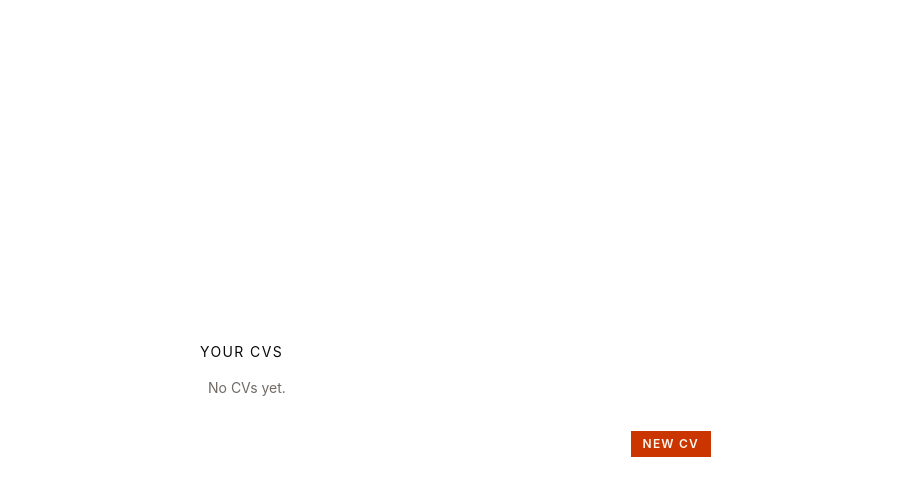
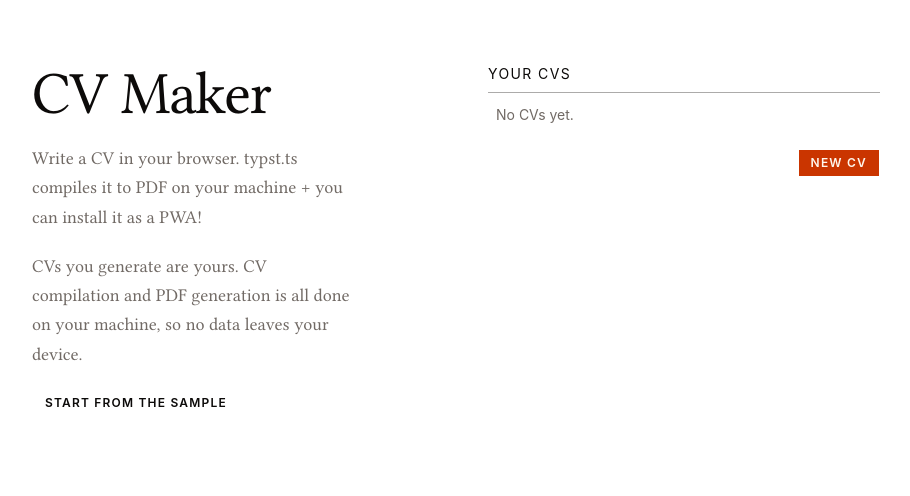
Before and after one commit to mricarte-i/cv-maker, a React (Vite) app: page / in a window 1280 px wide. Shown: the top 496 px of the page, without its empty margins (184-1094 px from the left). Built offline with nearby package versions, Linux system fonts and the light colour scheme.

Commit message:
better welcome screen

```diff
--- a/src/App.tsx
+++ b/src/App.tsx
@@ -33,7 +33,13 @@ import { emptyDocument } from "./schema/factory";
 import { parseDocument } from "./schema/parse";
 import { useHistory } from "./state/history";
 import type { CVRecord } from "./state/library";
-import { setCurrentId, useAutosave, useBoot } from "./state/persist";
+import {
+  newRecord,
+  saveRecord,
+  setCurrentId,
+  useAutosave,
+  useBoot,
+} from "./state/persist";
 import { type Action } from "./state/reducer";
 import { downloadPdf, exportDocument, importDocument } from "./state/transfer";
 import { useCompiledCV } from "./typst/useCompiledCV";
@@ -93,12 +99,42 @@ function App() {
 }
 
 /** no CV open — the way VS Code sits on a window with no folder */
+/** no CV open. the way VS Code sits on a window with no folder: what this is,
+    and everything you can open, on one screen */
 function Welcome({ onPick }: { onPick: (r: CVRecord | null) => void }) {
+  const startSample = () => {
+    const r = { ...newRecord("Sample CV"), doc: sampleDocument() };
+    void saveRecord(r).catch(() => {}); // in memory if storage is blocked
+    onPick(r);
+  };
+
   return (
-    <div className="grid h-screen place-items-center p-6">
-      <div className="w-full max-w-lg space-y-4">
-        <h1 className="text-sm tracking-widest uppercase">Your CVs</h1>
-        <CVList currentId={null} onPick={onPick} />
+    <div className="h-full overflow-y-auto">
+      <div className="mx-auto grid max-w-4xl gap-10 px-6 py-16 md:grid-cols-2 md:items-start md:gap-16">
+        <section className="order-2 space-y-5 md:order-1">
+          {/* set in the face the PDF prints in — the wordmark is the sample */}
+          <h1 className="font-serif text-5xl leading-none tracking-tight sm:text-6xl">
+            CV Maker
+          </h1>
+          <p className="text-pencil max-w-[38ch] font-serif text-lg leading-relaxed">
+            Write a CV in your browser. typst.ts compiles it to PDF on your
+            machine + you can install it as a PWA!
+          </p>
+          <p className="text-pencil max-w-[38ch] font-serif text-lg leading-relaxed">
+            CVs you generate are yours. CV compilation and PDF generation is all
+            done on your machine, so no data leaves your device.
+          </p>
+          <Button size="xs" variant="ghost" onClick={startSample}>
+            Start from the sample
+          </Button>
+        </section>
+
+        <section className="order-1 space-y-3 md:order-2">
+          <h2 className="border-rule/40 border-b pb-2 text-sm tracking-widest uppercase">
+            Your CVs
+          </h2>
+          <CVList currentId={null} onPick={onPick} />
+        </section>
       </div>
     </div>
   );
--- a/src/ui/CVList.tsx
+++ b/src/ui/CVList.tsx
@@ -8,6 +8,7 @@ import {
   removeRecord,
   saveRecord,
 } from "@/state/persist";
+import { Copy, PenLine, Trash2 } from "lucide-react";
 import { useEffect, useState } from "react";
 
 /** the CVs and everything you can do to one. shared by the welcome screen and
@@ -78,13 +79,13 @@ export function CVList({
         {records.map((r) => (
           <li
             key={r.id}
-            className="group/row hover:bg-muted flex items-baseline gap-2 rounded-sm px-2 py-1"
+            className="group/row hover:bg-muted flex items-baseline gap-2 rounded-sm px-2 py-1.5"
           >
             <span className="text-pencil w-3 shrink-0 text-xs">
               {r.id === currentId ? "▸" : ""}
             </span>
             <Input
-              className="h-7 flex-1 border-b-transparent text-sm"
+              className="h-8 flex-1 border-b-transparent font-serif text-base md:text-base"
               defaultValue={r.label}
               aria-label="CV name"
               onBlur={(e) => void rename(r, e.target.value)}
@@ -93,24 +94,34 @@ export function CVList({
             <span className="text-pencil shrink-0 text-xs tabular-nums">
               {new Date(r.updatedAt).toLocaleDateString()}
             </span>
-            <div className="flex shrink-0 gap-1 opacity-0 transition-opacity group-hover/row:opacity-100 pointer-coarse:opacity-100">
-              <Button size="xs" variant="ghost" onClick={() => onPick(r)}>
-                open
+            <div className="flex shrink-0 gap-0.5 opacity-0 transition-opacity group-hover/row:opacity-100 focus-within:opacity-100 pointer-coarse:opacity-100">
+              <Button
+                size="icon-xs"
+                variant="ghost"
+                aria-label={`Open ${r.label}`}
+                title="Open"
+                onClick={() => onPick(r)}
+              >
+                <PenLine />
               </Button>
               <Button
-                size="xs"
+                size="icon-xs"
                 variant="ghost"
+                aria-label={`Duplicate ${r.label}`}
+                title="Duplicate"
                 onClick={() => void duplicate(r)}
               >
-                duplicate
+                <Copy />
               </Button>
               <Button
-                size="xs"
+                size="icon-xs"
                 variant="ghost"
                 className="text-destructive"
+                aria-label={`Delete ${r.label}`}
+                title="Delete"
                 onClick={() => void destroy(r)}
               >
-                delete
+                <Trash2 />
               </Button>
             </div>
           </li>
```
